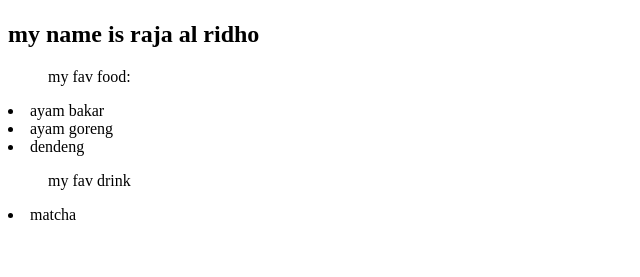
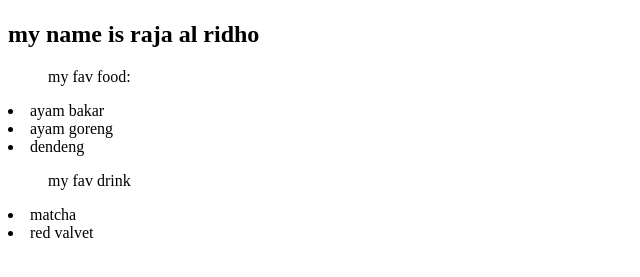
Before and after one commit to alridho12/latihan_git, a plain HTML site: page index.html in a window 1280 px wide. Shown: the part 59-336 px from the top of the page, without its empty margins (0-640 px from the left). Drawn offline with Linux system fonts and the light colour scheme.

Commit message:
fav drink 2

```diff
--- a/index.html
+++ b/index.html
@@ -15,6 +15,7 @@
     <li>dendeng</li>
     <ul>my fav drink</ul>
     <li>matcha</li>
+    <li>red valvet</li>
 
 </body>
 </html>
```
